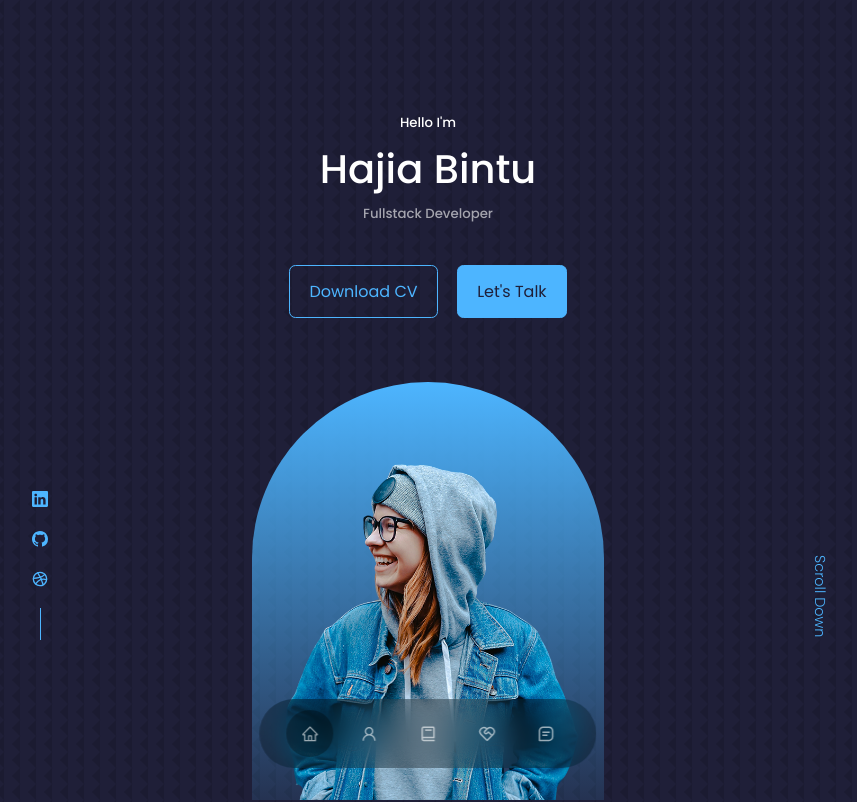
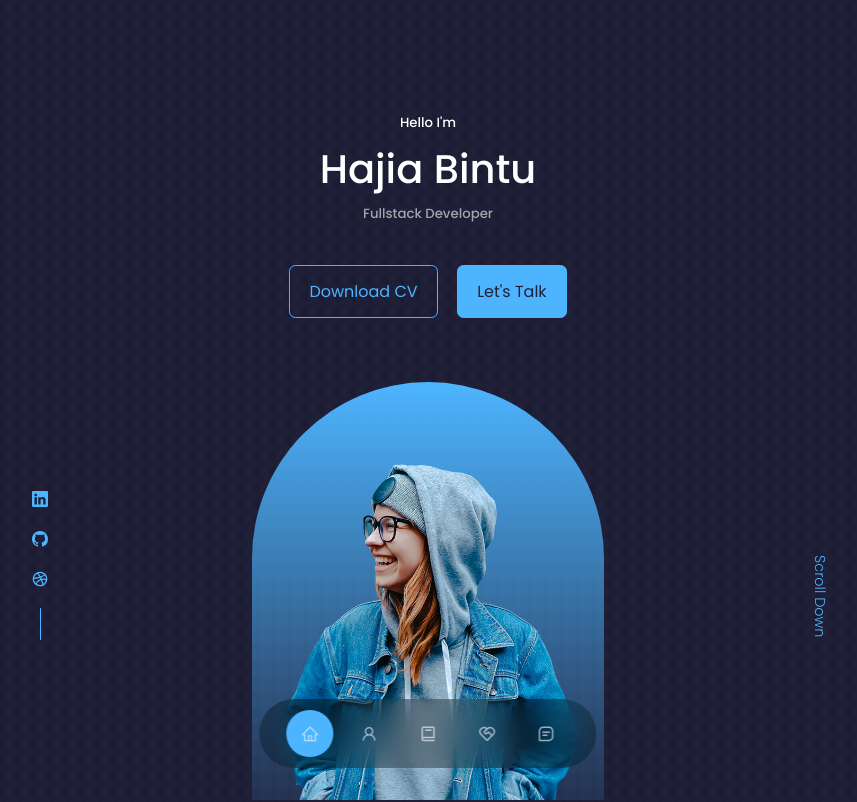
Before and after one commit to samoellaureano/react-portfolio-website-1, a React (Create React App) app: page / in a window 1280 px wide. Shown: the top 802 px of the page, without its empty margins (212-1069 px from the left). Built offline with nearby package versions, Linux system fonts and the light colour scheme.

Commit message:
Update colors of nav

```diff
--- a/src/components/nav/nav.css
+++ b/src/components/nav/nav.css
@@ -25,9 +25,13 @@ nav a {
 }
 
 nav a:hover {
-    background: rgba(0, 0, 0, 0.3);
+    background: var(--color-primary);
+    color: var(--color-light);
+    /* background: rgba(0, 0, 0, 0.3); */
 }
 
 nav a.active {
-    background: rgba(0, 0, 0, 0.3);
+    background: var(--color-primary);
+    color: var(--color-light);
+    /* background: rgba(0, 0, 0, 0.3); */
 }
```
